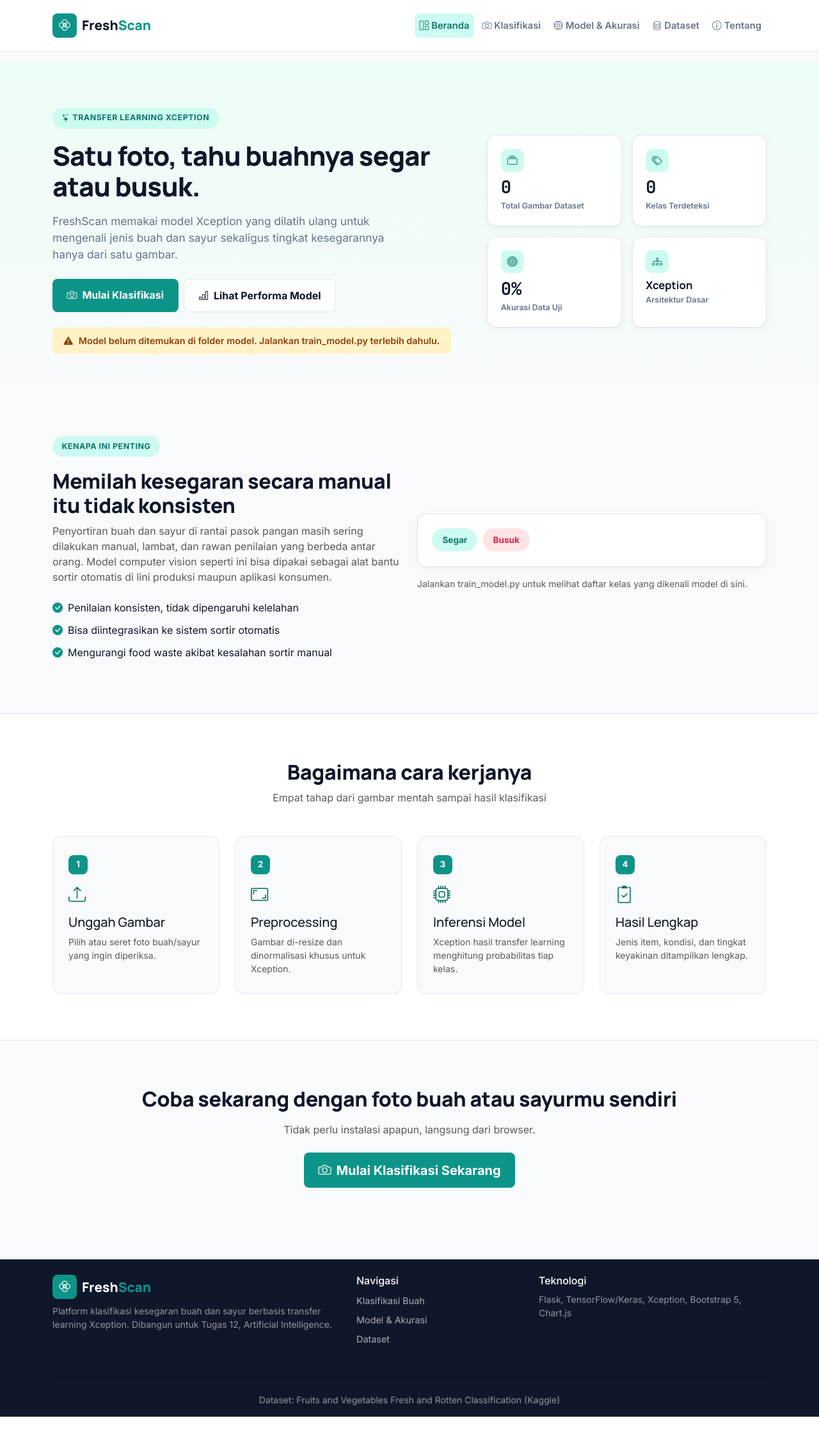
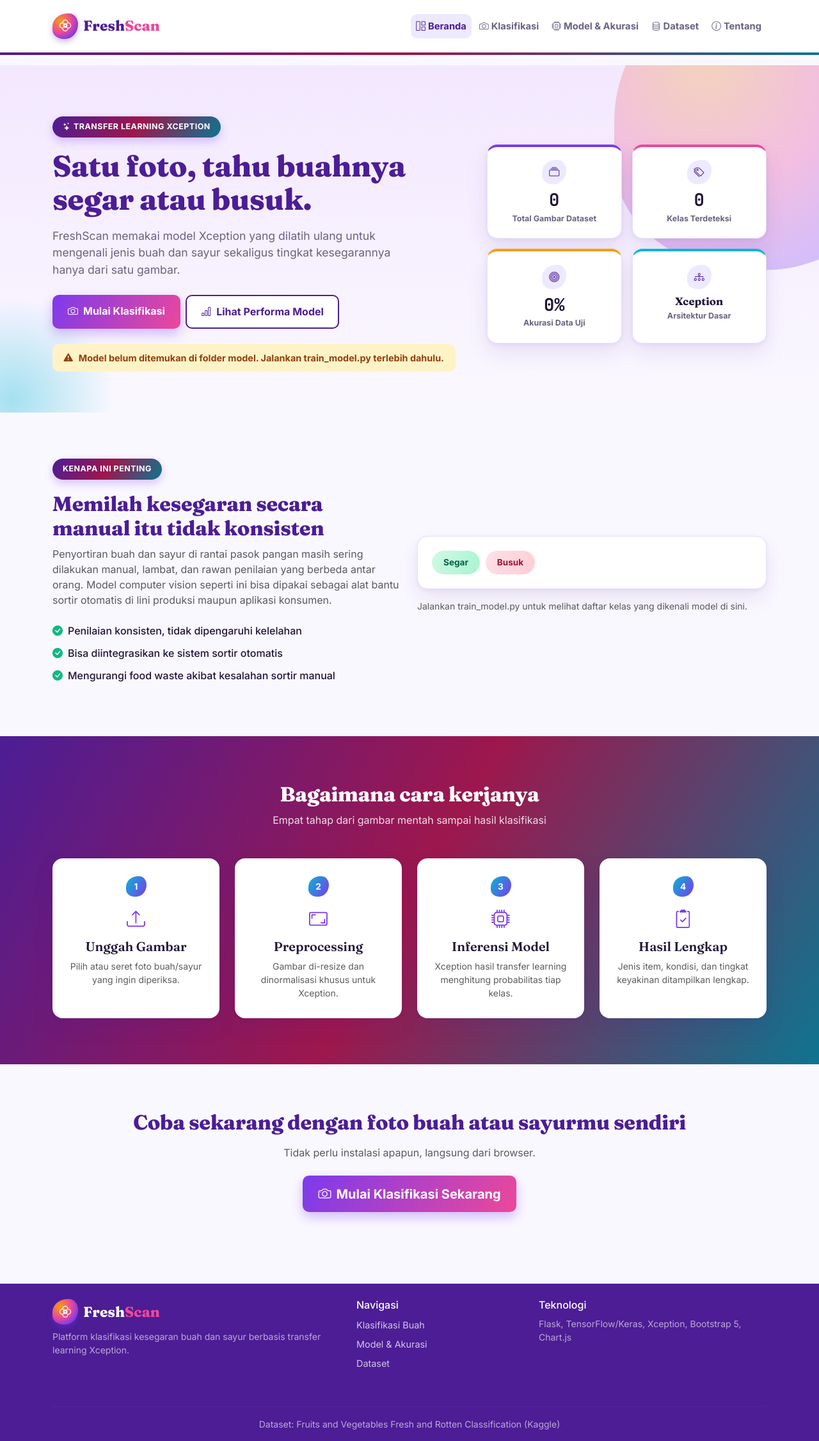
Before and after one commit to Alnazh/xception-fruit-veggie-freshness-classifier, a Flask app: page / in a window 1280 px wide. Shown: the whole page at 64% size. Before the commit the page ends 2215 px from the top, so only its background shows below. Run offline with Flask 3, Linux system fonts and the light colour scheme.

Commit message:
style: ganti tema warna aplikasi jadi palet full color (violet, pink, cyan, amber)

```diff
--- a/static/css/style.css
+++ b/static/css/style.css
@@ -1,25 +1,38 @@
 :root {
-    --primary: #0D9488;
-    --primary-dark: #0F766E;
-    --primary-light: #CCFBF1;
-    --danger: #E11D48;
-    --danger-light: #FFE4E6;
-    --amber: #D97706;
+    --violet: #7C3AED;
+    --violet-dark: #4C1D95;
+    --violet-light: #EDE9FE;
+    --pink: #EC4899;
+    --pink-dark: #9D174D;
+    --pink-light: #FCE7F3;
+    --cyan: #06B6D4;
+    --cyan-dark: #0E7490;
+    --cyan-light: #CFFAFE;
+    --amber: #F59E0B;
+    --amber-dark: #92400E;
     --amber-light: #FEF3C7;
-    --bg: #F8FAFC;
+    --fresh: #10B981;
+    --fresh-dark: #065F46;
+    --fresh-light: #D1FAE5;
+    --rot: #E11D48;
+    --rot-dark: #9F1239;
+    --rot-light: #FFE1E8;
+    --bg: #FAF8FF;
     --surface: #FFFFFF;
-    --border: #E2E8F0;
-    --text: #0F172A;
-    --text-muted: #64748B;
+    --border: #E9E1F7;
+    --text: #201436;
+    --text-muted: #6B6280;
 
-    --font-display: 'Manrope', sans-serif;
+    --font-display: 'Fraunces', serif;
     --font-body: 'Inter', sans-serif;
     --font-mono: 'JetBrains Mono', monospace;
 
-    --radius-lg: 20px;
-    --radius-md: 14px;
-    --radius-sm: 8px;
-    --shadow-card: 0 1px 2px rgba(15, 23, 42, 0.04), 0 4px 16px rgba(15, 23, 42, 0.04);
+    --radius-lg: 26px;
+    --radius-md: 16px;
+    --radius-sm: 10px;
+    --shadow-card: 0 2px 6px rgba(76, 29, 149, 0.07), 0 14px 32px rgba(76, 29, 149, 0.1);
+    --blob-gradient: radial-gradient(circle at 30% 30%, var(--amber) 0%, var(--pink) 45%, var(--violet) 75%, var(--cyan) 100%);
+    --party-gradient: linear-gradient(120deg, var(--violet-dark) 0%, var(--pink-dark) 50%, var(--cyan-dark) 100%);
 }
 
 body {
@@ -33,20 +46,21 @@ body {
 
 main { flex: 1; }
 
-h1, h2, h3, h4, h5, .brand-text { font-family: var(--font-display); }
+h1, h2, h3, h4, h5, .brand-text { font-family: var(--font-display); font-optical-sizing: auto; }
 
 code {
-    background: var(--primary-light);
+    background: var(--violet-light);
     padding: 0.1rem 0.4rem;
     border-radius: 6px;
-    color: var(--primary-dark);
+    color: var(--violet-dark);
     font-size: 0.85em;
 }
 
 /* Navbar */
 .app-navbar {
     background-color: var(--surface);
-    border-bottom: 1px solid var(--border);
+    border-bottom: 4px solid transparent;
+    border-image: var(--party-gradient) 1;
     padding-top: 1rem;
     padding-bottom: 1rem;
 }
@@ -55,53 +69,85 @@ code {
     display: inline-flex;
     align-items: center;
     justify-content: center;
-    width: 38px;
-    height: 38px;
-    border-radius: var(--radius-sm);
-    background: var(--primary);
+    width: 40px;
+    height: 40px;
+    border-radius: 63% 37% 54% 46% / 55% 45% 62% 38%;
+    background: var(--blob-gradient);
     color: #fff;
-    font-size: 1.1rem;
+    font-size: 1.15rem;
     flex-shrink: 0;
+    box-shadow: 0 4px 10px rgba(124, 58, 237, 0.35);
 }
 
-.brand-text { font-weight: 800; font-size: 1.3rem; color: var(--text); }
-.brand-accent { color: var(--primary); }
+.brand-text { font-weight: 800; font-size: 1.4rem; color: var(--violet-dark); }
+.brand-accent { color: var(--pink); }
 
 .app-navbar .nav-link {
     color: var(--text-muted);
-    font-weight: 600;
+    font-weight: 700;
     font-size: 0.92rem;
     padding: 0.5rem 0.9rem;
     border-radius: var(--radius-sm);
 }
 
 .app-navbar .nav-link.active,
-.app-navbar .nav-link:hover { color: var(--primary-dark); background: var(--primary-light); }
+.app-navbar .nav-link:hover { color: var(--violet-dark); background: var(--violet-light); }
 
 /* Eyebrow and titles */
 .eyebrow {
     display: inline-block;
     font-size: 0.78rem;
-    font-weight: 700;
+    font-weight: 800;
     letter-spacing: 0.04em;
     text-transform: uppercase;
-    color: var(--primary-dark);
-    background: var(--primary-light);
-    padding: 0.4rem 0.9rem;
+    color: #fff;
+    background: var(--party-gradient);
+    padding: 0.45rem 1rem;
     border-radius: 999px;
     margin-bottom: 1.2rem;
+    box-shadow: 0 6px 14px rgba(124, 58, 237, 0.28);
 }
 
-.section-title { font-weight: 800; letter-spacing: -0.01em; }
+.section-title { font-weight: 800; letter-spacing: -0.01em; color: var(--violet-dark); }
 
 /* Hero */
 .hero-section {
-    padding: 4.5rem 0 3.5rem;
-    background: linear-gradient(180deg, #ECFDF5 0%, var(--bg) 100%);
+    position: relative;
+    padding: 5rem 0 4rem;
+    background: linear-gradient(180deg, #F3E8FF 0%, var(--bg) 100%);
+    overflow: hidden;
 }
 
-.hero-title { font-size: 2.6rem; font-weight: 800; line-height: 1.15; margin-bottom: 1.1rem; letter-spacing: -0.02em; }
-.hero-subtitle { color: var(--text-muted); font-size: 1.08rem; max-width: 34rem; margin-bottom: 1.6rem; }
+.hero-section::before {
+    content: "";
+    position: absolute;
+    top: -160px;
+    right: -160px;
+    width: 480px;
+    height: 480px;
+    background: var(--blob-gradient);
+    border-radius: 63% 37% 54% 46% / 55% 45% 62% 38%;
+    opacity: 0.28;
+    z-index: 0;
+}
+
+.hero-section::after {
+    content: "";
+    position: absolute;
+    bottom: -140px;
+    left: -140px;
+    width: 320px;
+    height: 320px;
+    background: radial-gradient(circle, var(--cyan) 0%, transparent 70%);
+    border-radius: 50%;
+    opacity: 0.35;
+    z-index: 0;
+}
+
+.hero-section .container { position: relative; z-index: 1; }
+
+.hero-title { font-size: 2.9rem; font-weight: 800; line-height: 1.12; margin-bottom: 1.1rem; letter-spacing: -0.01em; color: var(--violet-dark); }
+.hero-subtitle { color: var(--text-muted); font-size: 1.1rem; max-width: 34rem; margin-bottom: 1.6rem; }
 
 .model-status {
     display: inline-flex;
@@ -110,11 +156,11 @@ code {
     font-size: 0.9rem;
     padding: 0.65rem 1.1rem;
     border-radius: var(--radius-sm);
-    font-weight: 600;
+    font-weight: 700;
 }
 
-.model-status.is-ready { background: var(--primary-light); color: var(--primary-dark); }
-.model-status.is-not-ready { background: var(--amber-light); color: #92400E; }
+.model-status.is-ready { background: var(--fresh-light); color: var(--fresh-dark); }
+.model-status.is-not-ready { background: var(--amber-light); color: var(--amber-dark); }
 
 /* Stat cards */
 .stat-grid { display: grid; grid-template-columns: 1fr 1fr; gap: 1rem; }
@@ -122,18 +168,28 @@ code {
 .stat-card {
     background: var(--surface);
     border: 1px solid var(--border);
+    border-top: 4px solid var(--violet);
     border-radius: var(--radius-md);
     padding: 1.3rem;
     box-shadow: var(--shadow-card);
+    transition: transform 0.2s ease;
+    text-align: center;
 }
+
+.stat-card:hover { transform: translateY(-3px); }
+.stat-card:nth-child(4n+2) { border-top-color: var(--pink); }
+.stat-card:nth-child(4n+3) { border-top-color: var(--amber); }
+.stat-card:nth-child(4n+4) { border-top-color: var(--cyan); }
 
 .stat-card-compact { padding: 1.1rem; text-align: center; }
 
 .stat-icon-circle {
-    width: 36px; height: 36px;
-    border-radius: 10px;
-    background: var(--primary-light);
-    color: var(--primary-dark);
+    width: 38px; height: 38px;
+    margin-left: auto;
+    margin-right: auto;
+    border-radius: 63% 37% 54% 46% / 55% 45% 62% 38%;
+    background: var(--violet-light);
+    color: var(--violet-dark);
     display: flex; align-items: center; justify-content: center;
     font-size: 1rem;
     margin-bottom: 0.6rem;
@@ -141,43 +197,44 @@ code {
 
 .stat-value { font-family: var(--font-mono); font-size: 1.7rem; font-weight: 700; color: var(--text); line-height: 1.1; }
 .stat-value-sm { font-size: 1.05rem; font-family: var(--font-display); }
-.stat-label { font-size: 0.78rem; color: var(--text-muted); margin-top: 0.3rem; font-weight: 600; }
+.stat-label { font-size: 0.78rem; color: var(--text-muted); margin-top: 0.3rem; font-weight: 700; }
 
 /* Buttons */
 .btn-predict {
-    background: var(--primary);
+    background: linear-gradient(120deg, var(--violet), var(--pink));
     color: #fff;
     border: none;
     font-weight: 700;
-    padding: 0.8rem 1.4rem;
+    padding: 0.85rem 1.5rem;
     border-radius: var(--radius-sm);
-    transition: background-color 0.15s ease;
+    box-shadow: 0 8px 18px rgba(124, 58, 237, 0.32);
+    transition: transform 0.15s ease, box-shadow 0.15s ease;
 }
 
-.btn-predict:hover:not(:disabled) { background: var(--primary-dark); color: #fff; }
+.btn-predict:hover:not(:disabled) { color: #fff; transform: translateY(-2px); box-shadow: 0 12px 22px rgba(124, 58, 237, 0.4); }
 .btn-predict:disabled { opacity: 0.55; cursor: not-allowed; }
 
 .btn-outline-detail {
-    border: 1.5px solid var(--border);
-    color: var(--text);
+    border: 2px solid var(--violet-dark);
+    color: var(--violet-dark);
     font-weight: 700;
     padding: 0.8rem 1.4rem;
     border-radius: var(--radius-sm);
     background: var(--surface);
-    transition: border-color 0.15s ease, color 0.15s ease;
+    transition: background-color 0.15s ease, color 0.15s ease;
 }
 
-.btn-outline-detail:hover { border-color: var(--primary); color: var(--primary-dark); }
+.btn-outline-detail:hover { background: var(--violet-dark); color: #fff; }
 
 /* Why section */
 .why-section { padding: 4.5rem 0; }
 
 .check-list { list-style: none; padding: 0; margin: 1.5rem 0 0; }
-.check-list li { margin-bottom: 0.7rem; color: var(--text); }
-.check-list i { color: var(--primary); margin-right: 0.5rem; }
+.check-list li { margin-bottom: 0.7rem; color: var(--text); font-weight: 500; }
+.check-list i { color: var(--fresh); margin-right: 0.5rem; }
 
 .dynamic-badge-cloud {
-    display: flex; flex-wrap: wrap; gap: 0.5rem;
+    display: flex; flex-wrap: wrap; gap: 0.6rem;
     background: var(--surface);
     border-radius: var(--radius-md);
     padding: 1.4rem;
@@ -186,48 +243,53 @@ code {
 }
 
 /* How it works */
-.how-it-works { padding: 4.5rem 0; background: var(--surface); border-top: 1px solid var(--border); border-bottom: 1px solid var(--border); }
+.how-it-works { padding: 4.5rem 0; background: var(--party-gradient); position: relative; overflow: hidden; }
+.how-it-works .section-title { color: #fff; }
+.how-it-works > .container > p.text-muted { color: rgba(255, 255, 255, 0.85) !important; }
 
 .step-card {
-    background: var(--bg);
+    background: var(--surface);
     border-radius: var(--radius-md);
     padding: 1.8rem 1.5rem;
     height: 100%;
-    border: 1px solid var(--border);
+    box-shadow: var(--shadow-card);
+    text-align: center;
 }
 
 .step-number {
-    width: 30px; height: 30px;
-    border-radius: 8px;
-    background: var(--primary);
+    width: 32px; height: 32px;
+    margin-left: auto;
+    margin-right: auto;
+    border-radius: 63% 37% 54% 46% / 55% 45% 62% 38%;
+    background: linear-gradient(120deg, var(--cyan), var(--violet));
     color: #fff;
-    font-weight: 700;
+    font-weight: 800;
     display: flex; align-items: center; justify-content: center;
     font-size: 0.85rem;
     margin-bottom: 0.8rem;
 }
 
-.step-icon { font-size: 1.7rem; color: var(--primary-dark); margin-bottom: 0.6rem; display: block; }
+.step-icon { font-size: 1.8rem; color: var(--violet); margin-bottom: 0.6rem; display: block; width: fit-content; margin-left: auto; margin-right: auto; }
 
-.cta-section { padding: 4.5rem 0 5rem; }
+.cta-section { padding: 4.5rem 0 5rem; text-align: center; }
 
 /* Upload card */
 .upload-card { background: var(--surface); border-radius: var(--radius-lg); padding: 1.75rem; border: 1px solid var(--border); box-shadow: var(--shadow-card); }
 
 .dropzone {
     display: block;
-    border: 2px dashed var(--primary);
+    border: 3px dashed var(--violet);
     border-radius: var(--radius-md);
-    background: var(--primary-light);
+    background: var(--violet-light);
     padding: 2.4rem 1.2rem;
     text-align: center;
     cursor: pointer;
-    transition: background-color 0.2s ease;
+    transition: background-color 0.2s ease, border-color 0.2s ease;
 }
 
-.dropzone:hover, .dropzone.dragover { background: #99F6E4; }
+.dropzone:hover, .dropzone.dragover { background: #E0D4FD; border-color: var(--pink); }
 
-.dropzone-icon { font-size: 2.4rem; color: var(--primary-dark); margin-bottom: 0.5rem; }
+.dropzone-icon { font-size: 2.5rem; color: var(--violet-dark); margin-bottom: 0.5rem; }
 .preview-image { max-width: 100%; max-height: 240px; border-radius: 12px; object-fit: cover; }
 
 .file-name-label {
@@ -239,10 +301,10 @@ code {
     font-size: 0.9rem;
 }
 
-.btn-clear-file { background: none; border: none; font-size: 1.1rem; line-height: 1; color: var(--danger); cursor: pointer; }
+.btn-clear-file { background: none; border: none; font-size: 1.1rem; line-height: 1; color: var(--rot); cursor: pointer; }
 
-.tips-card { background: var(--amber-light); border-radius: var(--radius-md); padding: 1.1rem 1.3rem; }
-.tips-card h6 { color: #92400E; font-weight: 700; }
+.tips-card { background: var(--amber-light); border-radius: var(--radius-md); padding: 1.1rem 1.3rem; border-left: 4px solid var(--amber); }
+.tips-card h6 { color: var(--amber-dark); font-weight: 800; }
 
 /* Predict / result */
 .predict-section { padding: 3.5rem 0 4.5rem; }
@@ -257,29 +319,29 @@ code {
 
 .result-details { padding: 1.9rem; }
 
-.badge-label { display: inline-flex; align-items: center; padding: 0.5rem 1rem; border-radius: 999px; font-weight: 700; font-size: 0.85rem; }
-.badge-fresh { background: var(--primary-light); color: var(--primary-dark); }
-.badge-rotten { background: var(--danger-light); color: var(--danger); }
+.badge-label { display: inline-flex; align-items: center; padding: 0.5rem 1.1rem; border-radius: 999px; font-weight: 800; font-size: 0.85rem; }
+.badge-fresh { background: linear-gradient(120deg, var(--fresh-light), #A7F3D0); color: var(--fresh-dark); }
+.badge-rotten { background: linear-gradient(120deg, var(--rot-light), #FECDD3); color: var(--rot-dark); }
 
 .confidence-gauge { display: flex; align-items: center; gap: 0.75rem; }
-.confidence-bar-track { flex: 1; height: 12px; border-radius: 999px; background: var(--bg); overflow: hidden; }
+.confidence-bar-track { flex: 1; height: 14px; border-radius: 999px; background: var(--bg); overflow: hidden; }
 .confidence-bar-fill { height: 100%; border-radius: 999px; }
-.fill-fresh { background: var(--primary); }
-.fill-rotten { background: var(--danger); }
+.fill-fresh { background: linear-gradient(90deg, var(--fresh), #34D399); }
+.fill-rotten { background: linear-gradient(90deg, var(--rot), #FB7185); }
 .confidence-value { font-weight: 700; font-family: var(--font-mono); min-width: 3.4rem; text-align: right; }
 
 .explanation-text { color: var(--text-muted); font-size: 0.95rem; }
 
 .insight-box {
-    background: var(--bg);
-    border-left: 3px solid var(--primary);
+    background: var(--cyan-light);
+    border-left: 4px solid var(--cyan);
     border-radius: var(--radius-sm);
     padding: 0.9rem 1.1rem;
     font-size: 0.9rem;
     color: var(--text);
 }
 
-.insight-box.insight-warning { border-left-color: var(--amber); }
+.insight-box.insight-warning { background: var(--amber-light); border-left-color: var(--amber); }
 
 /* Charts */
 .chart-card { background: var(--surface); border-radius: var(--radius-md); padding: 1.5rem; border: 1px solid var(--border); box-shadow: var(--shadow-card); }
@@ -293,7 +355,7 @@ code {
 .info-card { background: var(--surface); border-radius: var(--radius-md); padding: 1.85rem; border: 1px solid var(--border); box-shadow: var(--shadow-card); }
 
 .process-list li { margin-bottom: 0.75rem; color: var(--text-muted); }
-.process-list strong { color: var(--text); }
+.process-list strong { color: var(--violet-dark); }
 
 /* Architecture flow, HTML/CSS based so no cut off text like SVG canvas */
 .arch-flow { display: flex; flex-wrap: wrap; gap: 1rem; align-items: stretch; margin-top: 1.5rem; }
@@ -308,13 +370,13 @@ code {
     flex-direction: column;
 }
 
-.arch-step.arch-step-highlight { background: var(--primary-light); border-color: var(--primary); }
+.arch-step.arch-step-highlight { background: var(--violet-light); border-color: var(--violet); }
 
-.arch-step-title { font-weight: 700; font-size: 0.95rem; margin-bottom: 0.3rem; }
+.arch-step-title { font-weight: 700; font-size: 0.95rem; margin-bottom: 0.3rem; color: var(--violet-dark); }
 .arch-step-sub { font-size: 0.78rem; color: var(--text-muted); margin-bottom: 0.6rem; }
 .arch-step-desc { font-size: 0.82rem; color: var(--text); flex: 1; }
 
-.arch-arrow-sep { display: flex; align-items: center; justify-content: center; color: var(--text-muted); font-size: 1.3rem; flex: 0 0 auto; }
+.arch-arrow-sep { display: flex; align-items: center; justify-content: center; color: var(--pink); font-size: 1.4rem; flex: 0 0 auto; }
 
 .output-classes-box {
     margin-top: 1rem;
@@ -332,24 +394,28 @@ code {
 
 .confusion-list li { margin-bottom: 0.5rem; font-size: 0.9rem; color: var(--text); }
 
-.table-summary-row { background: var(--bg); }
+.table-summary-row { background: var(--violet-light); }
 
 .glossary-grid { display: grid; grid-template-columns: repeat(auto-fit, minmax(200px, 1fr)); gap: 1rem; margin-top: 1rem; }
-.glossary-item { background: var(--bg); border-radius: var(--radius-sm); padding: 0.9rem 1.1rem; }
-.glossary-term { font-weight: 700; font-size: 0.88rem; margin-bottom: 0.2rem; }
+.glossary-item { background: var(--bg); border-radius: var(--radius-sm); padding: 0.9rem 1.1rem; border-top: 3px solid var(--violet); }
+.glossary-item:nth-child(4n+2) { border-top-color: var(--pink); }
+.glossary-item:nth-child(4n+3) { border-top-color: var(--amber); }
+.glossary-item:nth-child(4n+4) { border-top-color: var(--cyan); }
+.glossary-term { font-weight: 800; font-size: 0.88rem; margin-bottom: 0.2rem; color: var(--violet-dark); }
 .glossary-desc { font-size: 0.82rem; color: var(--text-muted); }
 
 /* Footer */
-.app-footer { background: var(--text); color: rgba(255, 255, 255, 0.85); margin-top: 2rem; }
-.footer-muted { color: rgba(255, 255, 255, 0.55) !important; }
-.footer-hr { border-color: rgba(255, 255, 255, 0.1); }
+.app-footer { background: var(--violet-dark); color: rgba(255, 255, 255, 0.85); margin-top: 2rem; }
+.footer-muted { color: rgba(255, 255, 255, 0.62) !important; }
+.footer-hr { border-color: rgba(255, 255, 255, 0.15); }
 .footer-links li { margin-bottom: 0.4rem; }
-.footer-links a { color: rgba(255, 255, 255, 0.65); text-decoration: none; font-size: 0.9rem; }
-.footer-links a:hover { color: #fff; }
+.footer-links a { color: rgba(255, 255, 255, 0.75); text-decoration: none; font-size: 0.9rem; }
+.footer-links a:hover { color: var(--amber); }
 
 @media (max-width: 767.98px) {
-    .hero-title { font-size: 2rem; }
+    .hero-title { font-size: 2.1rem; }
     .result-image-wrap { min-height: 200px; }
     .arch-flow { flex-direction: column; }
     .arch-arrow-sep { transform: rotate(90deg); }
+    .hero-section::before { width: 300px; height: 300px; top: -100px; right: -120px; }
 }
--- a/static/js/charts.js
+++ b/static/js/charts.js
@@ -1,13 +1,13 @@
 // Rendering semua grafik memakai Chart.js, dipisah dari script.js interaksi UI
 
 const CHART_COLORS = {
-    fresh: "#0D9488",
-    freshSoft: "rgba(13, 148, 136, 0.2)",
+    fresh: "#10B981",
+    freshSoft: "rgba(16, 185, 129, 0.2)",
     rotten: "#E11D48",
     rottenSoft: "rgba(225, 29, 72, 0.2)",
-    neutral: "#D97706",
-    grid: "rgba(15, 23, 42, 0.06)",
-    text: "#64748B",
+    neutral: "#F59E0B",
+    grid: "rgba(76, 29, 149, 0.07)",
+    text: "#6B6280",
 };
 
 const BASE_CHART_OPTIONS = {
@@ -22,14 +22,19 @@ const BASE_CHART_OPTIONS = {
     },
 };
 
-// Bar chart horizontal probabilitas semua kelas, dipakai di halaman klasifikasi
+// Bar chart horizontal top 5 probabilitas tertinggi, dipakai di halaman klasifikasi
 window.renderProbabilityChart = function (canvasId, probData) {
     const canvas = document.getElementById(canvasId);
     if (!canvas || !probData) return;
 
-    const labels = probData.map((item) => item.display);
-    const values = probData.map((item) => item.probability);
-    const colors = probData.map((item) => (item.condition === "fresh" ? CHART_COLORS.fresh : CHART_COLORS.rotten));
+    const top5 = [...probData].sort((a, b) => b.probability - a.probability).slice(0, 5);
+    const labels = top5.map((item) => item.display);
+    const values = top5.map((item) => item.probability);
+    const colors = top5.map((item) => (item.condition === "fresh" ? CHART_COLORS.fresh : CHART_COLORS.rotten));
+
+    // tinggi tetap karena bar dibatasi maksimal 5 baris
+    const container = canvas.parentElement;
+    if (container) container.style.height = Math.max(220, labels.length * 44) + "px";
 
     new Chart(canvas.getContext("2d"), {
         type: "bar",
@@ -43,7 +48,7 @@ window.renderProbabilityChart = function (canvasId, probData) {
             },
             scales: {
                 x: { beginAtZero: true, max: 100, ticks: { color: CHART_COLORS.text, callback: (v) => v + "%" }, grid: { color: CHART_COLORS.grid } },
-                y: { ticks: { color: CHART_COLORS.text }, grid: { display: false } },
+                y: { ticks: { color: CHART_COLORS.text, autoSkip: false }, grid: { display: false } },
             },
         },
     });
--- a/templates/base.html
+++ b/templates/base.html
@@ -8,7 +8,7 @@
     <link href="https://cdn.jsdelivr.net/npm/bootstrap@5.3.3/dist/css/bootstrap.min.css" rel="stylesheet">
     <link rel="stylesheet" href="https://cdn.jsdelivr.net/npm/bootstrap-icons@1.11.3/font/bootstrap-icons.css">
     <link rel="preconnect" href="https://fonts.googleapis.com">
-    <link href="https://fonts.googleapis.com/css2?family=Manrope:wght@500;700;800&family=Inter:wght@400;500;600;700&family=JetBrains+Mono:wght@500;600;700&display=swap" rel="stylesheet">
+    <link href="https://fonts.googleapis.com/css2?family=Fraunces:opsz,wght@9..144,600;9..144,700;9..144,800;9..144,900&family=Inter:wght@400;500;600;700&family=JetBrains+Mono:wght@500;600;700&display=swap" rel="stylesheet">
     <link rel="stylesheet" href="{{ url_for('static', filename='css/style.css') }}">
     <script src="https://cdn.jsdelivr.net/npm/chart.js@4.4.4/dist/chart.umd.min.js"></script>
 
@@ -84,7 +84,6 @@
                     </div>
                     <p class="small mb-0 footer-muted">
                         Platform klasifikasi kesegaran buah dan sayur berbasis transfer learning Xception.
-                        Dibangun untuk Tugas 12, Artificial Intelligence.
                     </p>
                 </div>
                 <div class="col-md-3">
```
